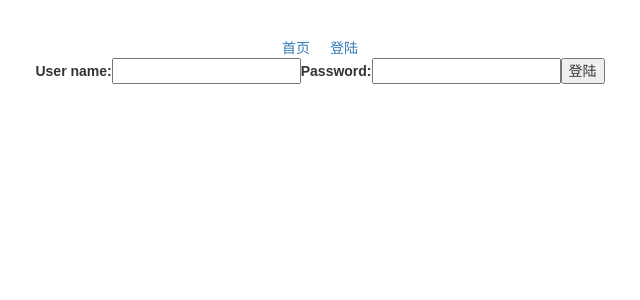
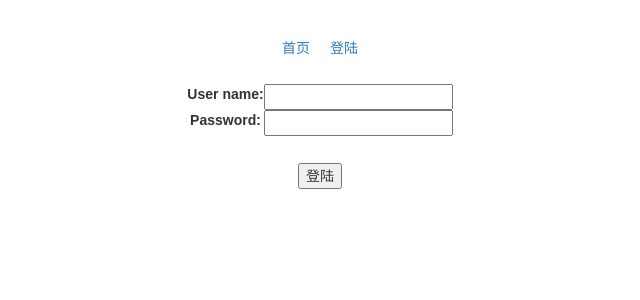
Before and after one commit to jierYang/todo-react-redux-, a React (Create React App) app: page /login in a window 1280 px wide. Shown: the top 300 px of the page, without its empty margins (320-960 px from the left). Built offline with nearby package versions, Linux system fonts and the light colour scheme.

Commit message:
add search input and css

```diff
--- /dev/null
+++ b/src/components/Login/Login.css
@@ -0,0 +1,7 @@
+.tb_login {
+    margin: 2% auto 0% auto;
+}
+
+.btnLogin{
+    margin-top: 10%;
+}
--- a/src/components/Login/Login.js
+++ b/src/components/Login/Login.js
@@ -1,5 +1,7 @@
 import React from "react";
 import {Redirect} from "react-router-dom";
+
+import "./Login.css"
 
 // UI->Props Data->Sate 一般用function 不用class 因为纯界面
 // const Login = () => (
@@ -22,7 +24,7 @@ export const Login = class extends React.Component {
             body: JSON.stringify(temp),
         })
             .then((response) => {
-                        if (response.status !== 200 && response.text().valueOf()===null) {
+                if (response.status !== 200 && response.text().valueOf() === null) {
                     alert("login failed!");
                 }
                 return response.text()
@@ -38,12 +40,30 @@ export const Login = class extends React.Component {
             <div>
                 {!this.props.logged &&
                 <div>
+                    <table className="tb_login">
+                        <tr>
+                            <td>
                                 <label for="username"> User name:</label>
+                            </td>
+                            <td>
                                 <input ref={(ref) => this.username = ref} id="username"/>
+                            </td>
+                        </tr>
+                        <tr>
+                            <td>
                             <label for="password">Password:</label>
+                            </td>
+                            <td>
                             <input ref={(ref) => this.password = ref} type="password" id="password"/>
-                    <button onClick={this.handleClick}>登陆
+                            </td>
+                        </tr>
+                        <tr>
+                            <td colSpan={2}>
+                            <button className="btnLogin" onClick={this.handleClick}>登陆
                             </button>
+                            </td>
+                        </tr>
+                    </table>
                 </div>
                 }
                 {
--- a/src/components/Tab/Tab.css
+++ b/src/components/Tab/Tab.css
@@ -1,3 +1,15 @@
+.search{
+    margin: 2% auto 2% auto;
+}
+
+.search input{
+    width: 64%;
+}
+
+.search .btnSearch{
+    width: 6%;
+}
+
 .tab_todo_table_add {
     width: 70%;
     margin: 2% auto 0% auto;
--- a/src/components/Tab/TabIndex.js
+++ b/src/components/Tab/TabIndex.js
@@ -9,6 +9,13 @@ import connect from "react-redux/es/connect/connect";
 const TabIndex = (props) => (
     <div className="tabIndex">
         <Tabs defaultActiveKey={1} id="tabIndex">
+            <div className="search">
+                <input type="text" placeholder="请输入检索关键字"/>
+                <span>
+                    <button className="btnSearch">检索</button>
+                </span>
+            </div>
+
             <Tab eventKey={1} title="To dos">
                 <TabTodoContainer/>
             </Tab>
```
Lines whose indentation alone changed are shown as unchanged.
